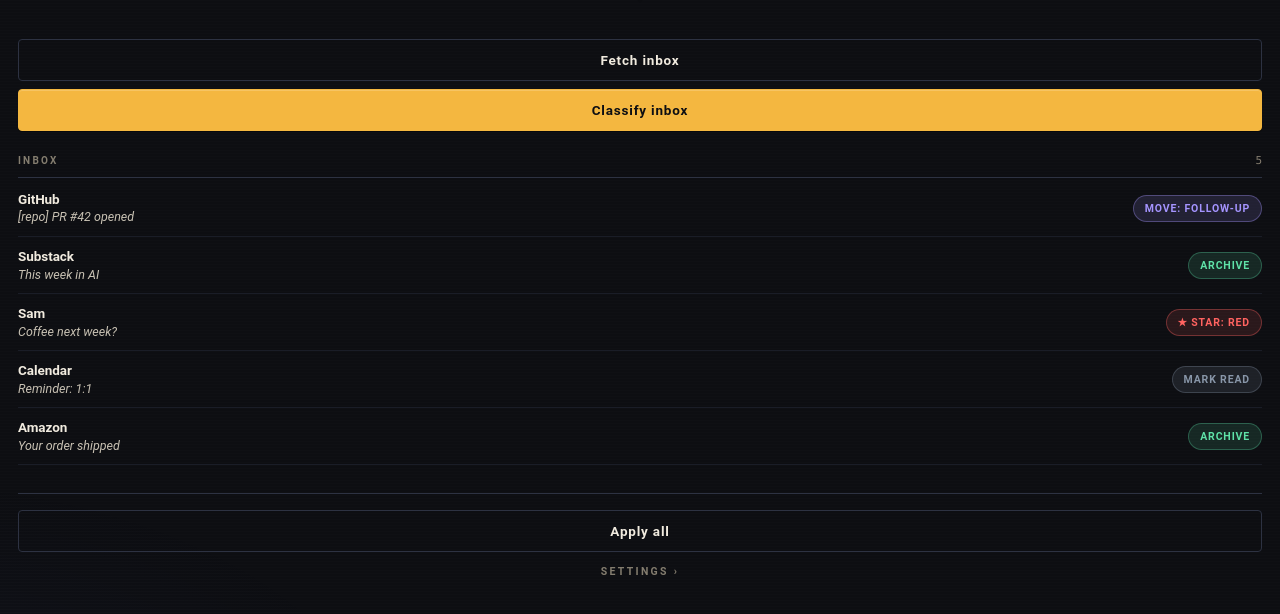
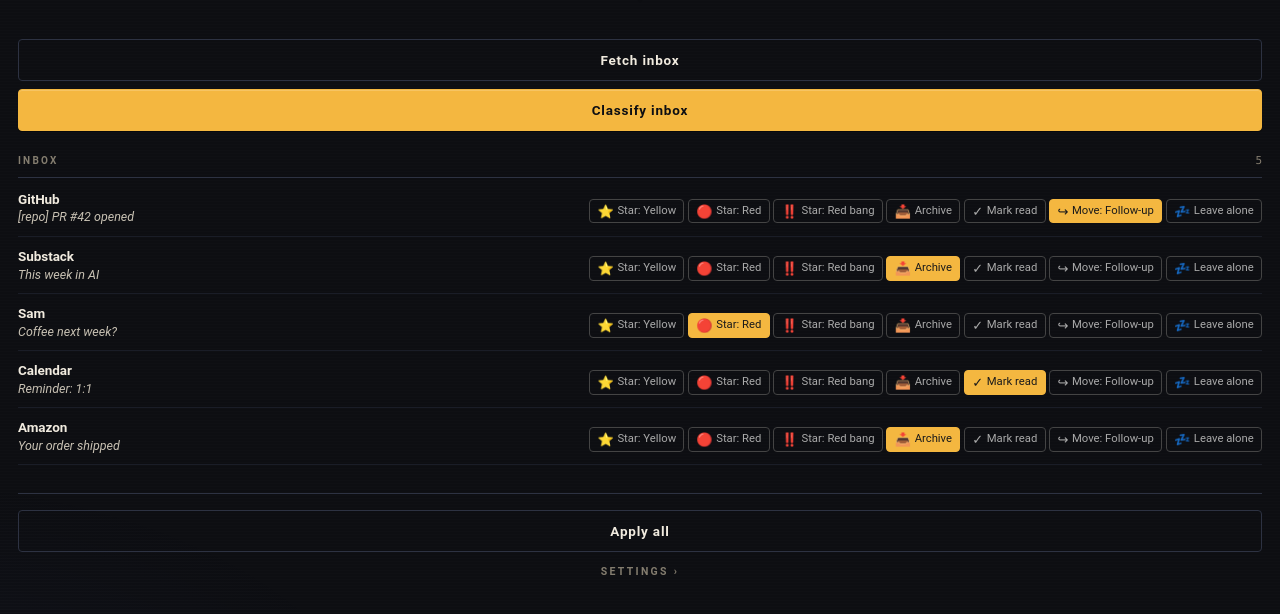
Before and after one commit to yngvark/gmail-sorter-chrome-extension, a website with bundled scripts: page extension/sidepanel/sidepanel.html in a window 1280 px wide. Shown: the part 112-726 px from the top of the page. Built offline with nearby package versions, Linux system fonts and the light colour scheme.

Commit message:
feat(sidepanel): seven inline action buttons per row

```diff
--- a/extension/sidepanel/sidepanel-pill.js
+++ b/extension/sidepanel/sidepanel-pill.js
@@ -9,3 +9,15 @@ export function actionPillContent(action) {
   if (action === "Star: Red bang") return "❗ Star: Red bang";
   return action;
 }
+
+// Icons rendered inside each action button. Emoji keep this dependency-free
+// and visible at any font size. Refining to inline SVG is a separate change.
+export const ACTION_ICONS = Object.freeze({
+  "Star: Yellow":   "⭐",
+  "Star: Red":      "🔴",
+  "Star: Red bang": "‼️",
+  "Archive":        "📥",
+  "Mark read":      "✓",
+  "Move: Follow-up":"↪",
+  "Leave alone":    "💤",
+});
--- a/extension/sidepanel/sidepanel.css
+++ b/extension/sidepanel/sidepanel.css
@@ -724,3 +724,40 @@ body {
     transition-duration: 0.01ms !important;
   }
 }
+
+/* ---------- Action row ---------- */
+
+.action-row {
+  display: flex;
+  flex-wrap: wrap;
+  gap: 0.25rem;
+  margin-top: 0.4rem;
+}
+
+.action-btn {
+  display: inline-flex;
+  align-items: center;
+  gap: 0.25rem;
+  padding: 0.2rem 0.5rem;
+  border: 1px solid var(--rule-color, #444);
+  border-radius: 4px;
+  background: transparent;
+  color: var(--ink-muted, #aaa);
+  font: inherit;
+  font-size: 0.78rem;
+  cursor: pointer;
+  transition: background 120ms, color 120ms, border-color 120ms;
+}
+
+.action-btn:hover {
+  border-color: var(--accent, #f0a040);
+  color: var(--ink, #eee);
+}
+
+.action-btn[data-predicted="true"] {
+  background: var(--accent, #f0a040);
+  border-color: var(--accent, #f0a040);
+  color: #1a1a1a;
+}
+
+.action-btn__icon { font-size: 0.9rem; line-height: 1; }
--- a/extension/sidepanel/sidepanel.html
+++ b/extension/sidepanel/sidepanel.html
@@ -79,7 +79,7 @@
           <div class="email-row__from"></div>
           <div class="email-row__subject"></div>
         </div>
-        <button class="action-pill" type="button" hidden></button>
+        <div class="action-row" role="group" aria-label="Choose action"></div>
       </li>
     </template>
 
--- a/extension/sidepanel/sidepanel.js
+++ b/extension/sidepanel/sidepanel.js
@@ -9,7 +9,7 @@
 import { MSG } from "../lib/messages.js";
 import { KEYS } from "../background/storage.js";
 import { ACTIONS, DEFAULT_SETTINGS } from "../lib/schema.js";
-import { actionPillContent } from "./sidepanel-pill.js";
+import { actionPillContent, ACTION_ICONS } from "./sidepanel-pill.js";
 
 // ------------------------ Config ------------------------
 
@@ -171,26 +171,32 @@ function renderEmails() {
       row.dataset.emailId = e.id;
       row.querySelector(".email-row__from").textContent = e.from || "(unknown)";
       row.querySelector(".email-row__subject").textContent = e.subject || "(no subject)";
-      const pill = row.querySelector(".action-pill");
-      pill.addEventListener("click", () => applyOne(e.id));
+      const actionRow = row.querySelector(".action-row");
+      for (const action of ACTIONS) {
+        const btn = document.createElement("button");
+        btn.type = "button";
+        btn.className = "action-btn";
+        btn.dataset.action = action;
+        const icon = document.createElement("span");
+        icon.className = "action-btn__icon";
+        icon.textContent = ACTION_ICONS[action];
+        const label = document.createElement("span");
+        label.className = "action-btn__label";
+        label.textContent = action;
+        btn.append(icon, label);
+        btn.addEventListener("click", () => applyOne(e.id, action));
+        actionRow.append(btn);
+      }
     }
-    // Append on every iteration: for a new row this inserts it; for an existing
-    // child this moves it to the current position. Without this, sortedInbox()
-    // ordering changes (e.g. after fetch populates internalDate) wouldn't be
-    // reflected in the DOM since matching rows are reused in their old slot.
+    // Append on every iteration so re-orders (e.g. internalDate sort) are
+    // reflected in the DOM, not just on first render.
     els.emailList.append(row);
 
+    // Mark the predicted button. If there's no suggestion yet, no button is highlighted.
     const sugg = state.suggestions[e.id];
-    const pill = row.querySelector(".action-pill");
-    if (sugg) {
-      const pillText = actionPillContent(sugg.action);
-      if (pill.textContent !== pillText) pill.textContent = pillText;
-      pill.dataset.action = sugg.action;
-      pill.hidden = false;
-    } else {
-      pill.hidden = true;
-      pill.removeAttribute("data-action");
-      pill.textContent = "";
+    const buttons = row.querySelectorAll(".action-btn");
+    for (const btn of buttons) {
+      btn.dataset.predicted = String(Boolean(sugg && btn.dataset.action === sugg.action));
     }
   }
 
```
Also changed, not shown: extension/tests/sidepanel-pill.test.js (+16 -16 lines).
